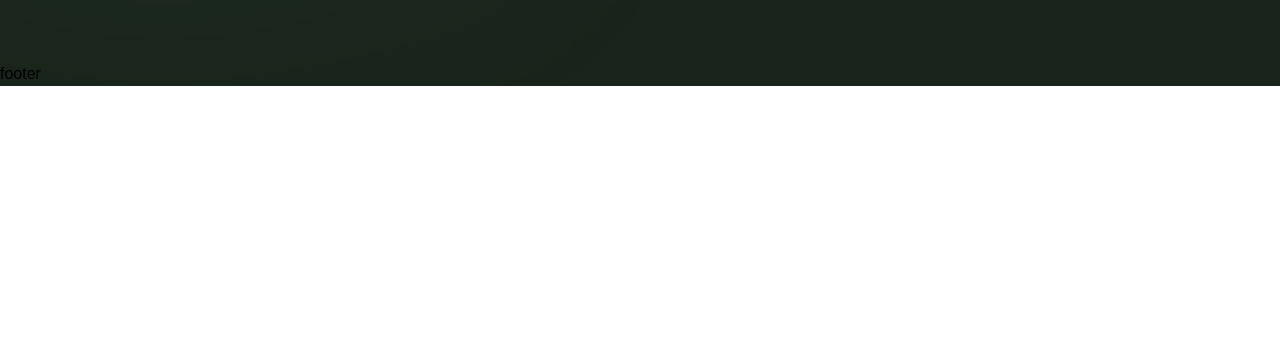
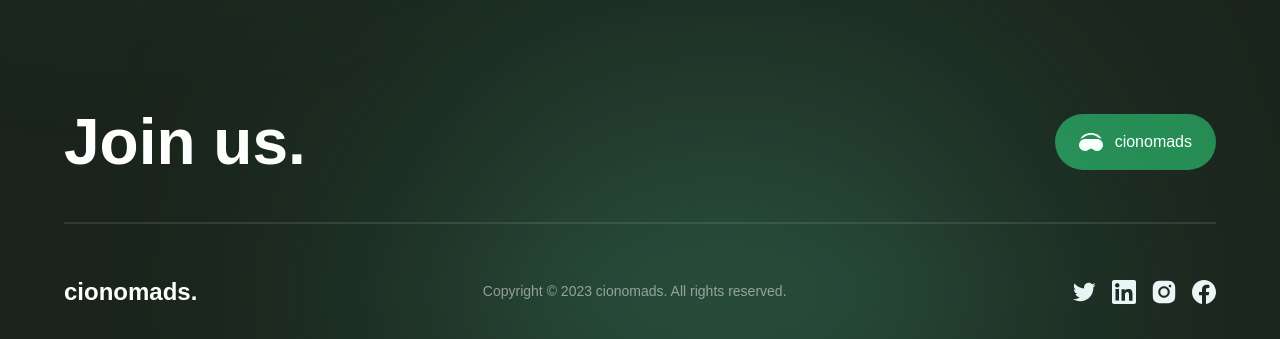
Before and after one commit to Cihnyilmz/cionomads, a Next.js app: page / in a window 1280 px wide. Shown: the part 6528-6867 px from the top of the page. Before the commit the page ends 6614 px from the top, so only its background shows below. Built offline with nearby package versions, Linux system fonts and the light colour scheme; a web font is replaced by a local one.

Commit message:
added Footer

```diff
--- a/components/Footer.jsx
+++ b/components/Footer.jsx
@@ -1,9 +1,60 @@
 'use client';
 
+import { motion } from "framer-motion";
+import { socials } from "../constants";
+
+import styles from "../styles";
+import { footerVariants } from "../utils/motion";
+
 const Footer = () => (
-  <footer>
-    footer
-  </footer>
+  <motion.footer
+    variants={footerVariants}
+    initial="hidden"
+    whileInView="show"
+    className={`${styles.xPaddings} relative py-8`}
+  >
+    <div className="footer-gradient" />
+    <div className={`${styles.innerWidth} mx-auto flex flex-col gap-8`}>
+      <div className="flex flex-wrap items-center justify-between gap-5">
+        <h4 className="text-[44px] font-bold text-white md:text-[64px]">
+          Join us.
+        </h4>
+        <button
+          type="button"
+          className="flex h-fit items-center gap-[12px] rounded-[32px] bg-[#258b53] py-4 px-6"
+        >
+          <img
+            src="/headset.svg"
+            alt="headset"
+            className="h-[24px] w-[24px] object-contain"
+          />
+          <span className="text-[16px] font-normal text-white">cionomads</span>
+        </button>
+      </div>
+
+      <div className="flex flex-col">
+        <div className="mb-[50px] h-[2px] bg-white opacity-10" />
+
+        <div className="flex flex-wrap items-center justify-between gap-4">
+          <h4 className="text-[24px] font-extrabold text-white">cionomads.</h4>
+          <p className="text-[14px] font-normal text-white opacity-50">
+            Copyright © 2023 cionomads. All rights reserved.
+          </p>
+
+          <div className="flex gap-4">
+            {socials.map((social) => (
+              <img
+                key={social.name}
+                src={social.url}
+                alt={social.name}
+                className="h-[24px] w-[24px] cursor-pointer object-contain"
+              />
+            ))}
+          </div>
+        </div>
+      </div>
+    </div>
+  </motion.footer>
 );
 
 export default Footer;
```
